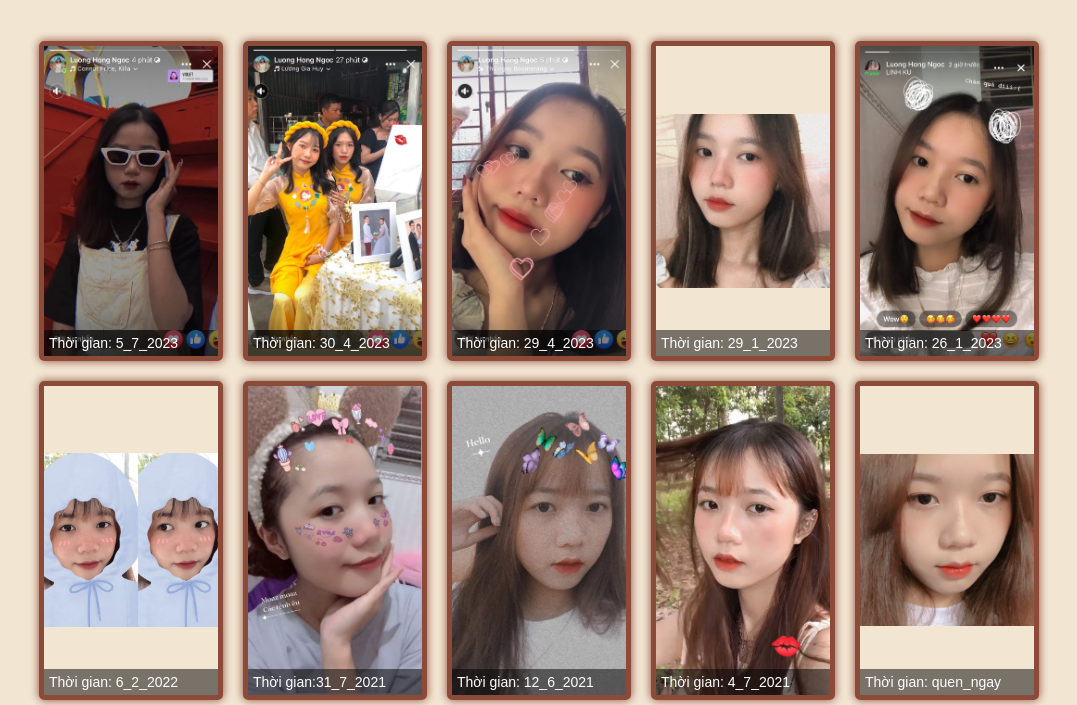
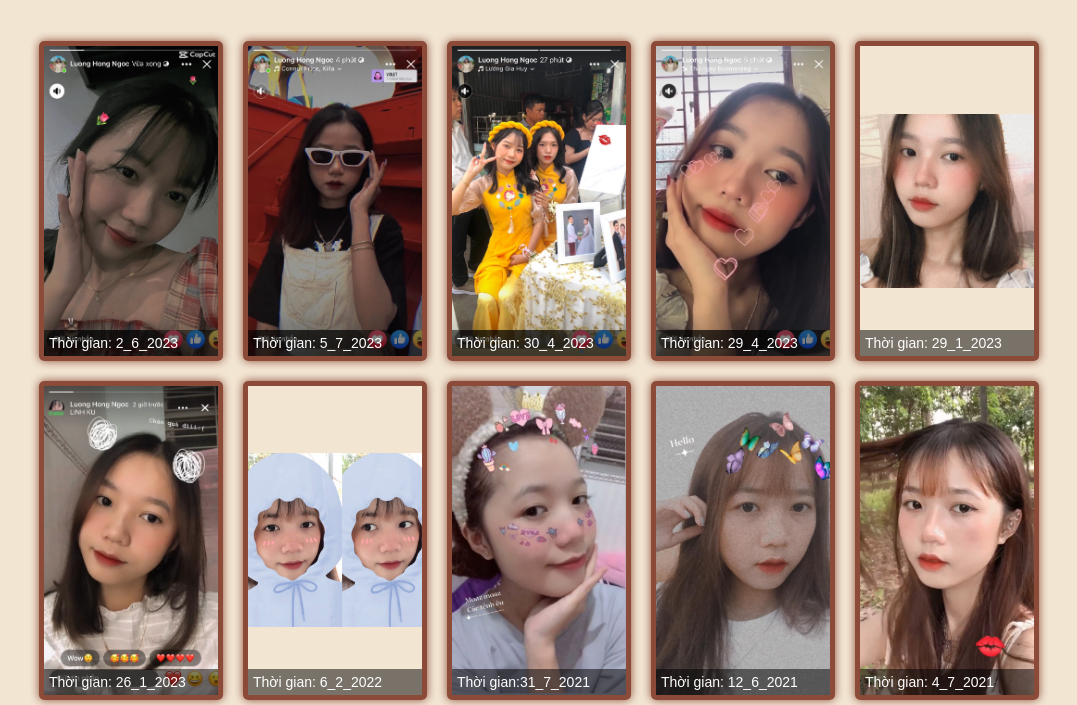
Before and after one commit to huutai2002/hongngoc, a plain HTML site: page index.html in a window 1280 px wide. Shown: the part 95-800 px from the top of the page, without its empty margins (101-1178 px from the left). Drawn offline with Linux system fonts and the light colour scheme.

Commit message:
add picture

```diff
--- a/index.html
+++ b/index.html
@@ -77,6 +77,10 @@
     <h1>Mảnh ghép kí ức</h1>
 	<div class="container">
 		<div class="photo">
+			<img src="./img/2_6_2023.jpg" alt="Ảnh 11">
+			<div class="caption">Thời gian: 2_6_2023</div>
+		</div>
+		<div class="photo">
 			<img src="./img/5_7_2023.jpg" alt="Ảnh 10">
 			<div class="caption">Thời gian: 5_7_2023</div>
 		</div>
```
Also changed, not shown: img/2_6_2023.jpg (added).
